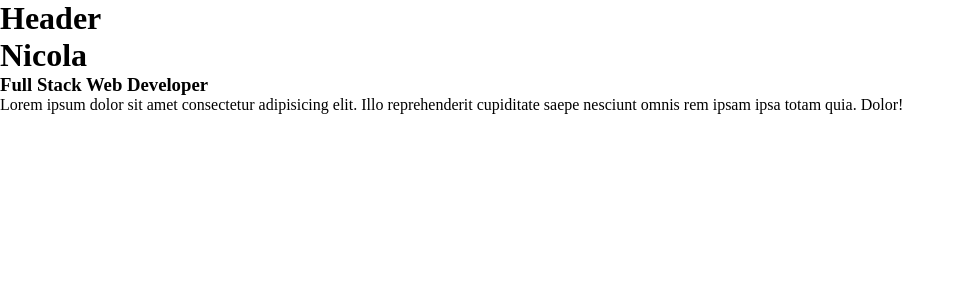
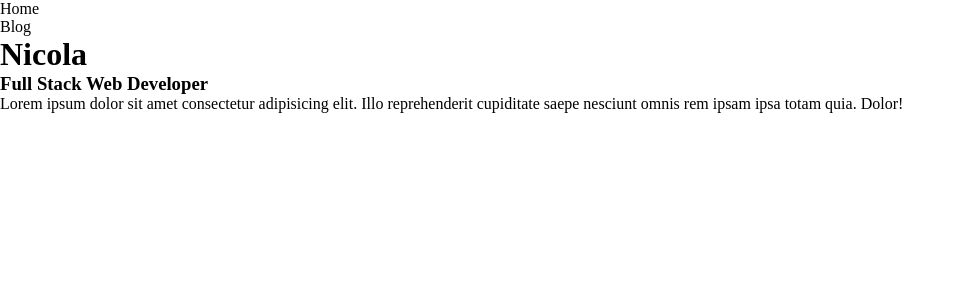
Before and after one commit to w3bd3v3lop3rNico/vite-boolfolio, a Vue app: page / in a window 1280 px wide. Shown: the top 300 px of the page, without its empty margins (0-965 px from the left). Built offline with nearby package versions, Linux system fonts and the light colour scheme.

Commit message:
Fix Header with router links

```diff
--- a/src/components/AppHeader.vue
+++ b/src/components/AppHeader.vue
@@ -1,7 +1,24 @@
 <script>
+import { router } from '../router';
+
 </script>
 <template>
-    <h1>Header</h1>
+    <div class="container">
+        <nav>
+            <ul>
+                <li>
+                    <router-link :to="{ name: 'home' }">
+                        Home
+                    </router-link>
+                </li>
+                <li>
+                    <router-link :to="{ name: 'projects.index' }">
+                        Blog
+                    </router-link>
+                </li>
+            </ul>
+        </nav>
+    </div>
 
 </template>
 <style>
```
